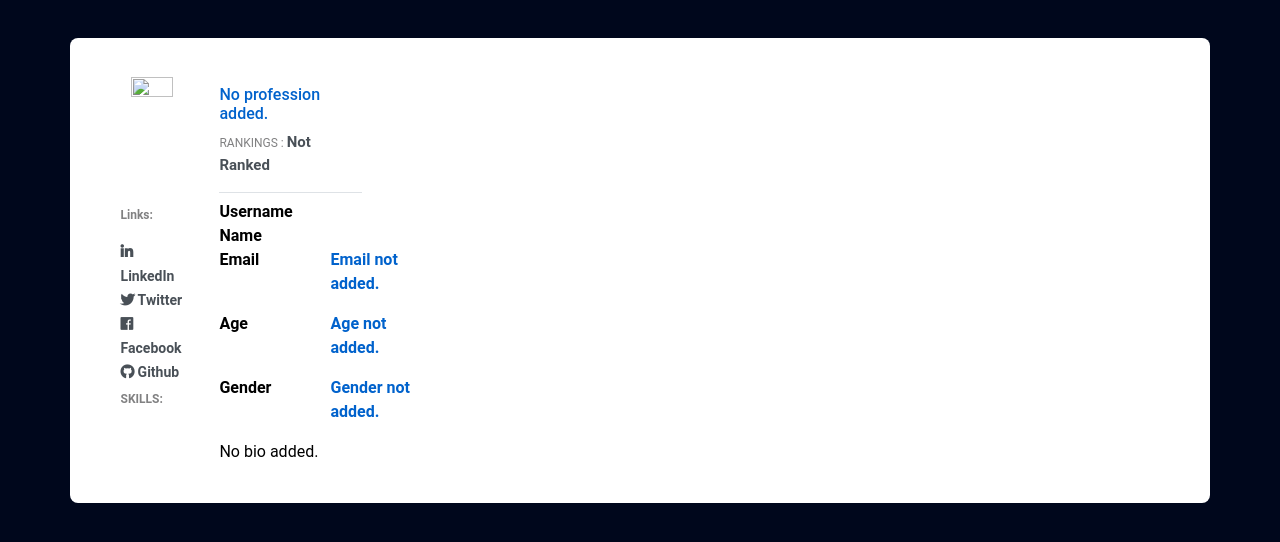
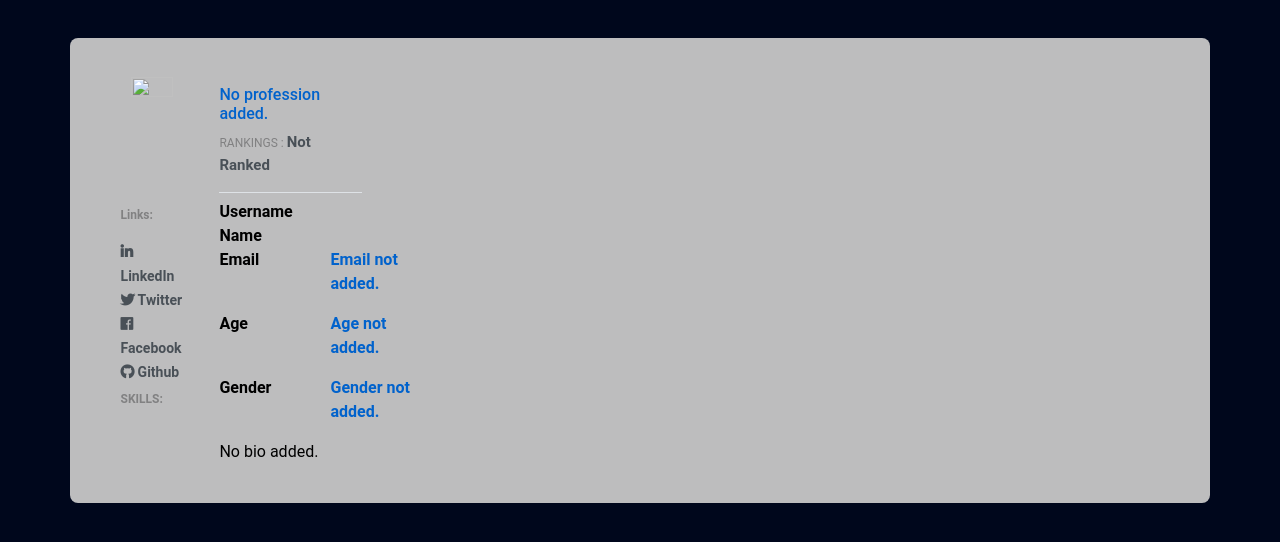
Before and after one commit to theanxiuser/ideasanjal, a Django app: template templates/home/profile.html in a window 1280 px wide. Shown: the part 56-598 px from the top of the page. Run offline with Django 4.2, Linux system fonts and the light colour scheme; the template is opened without the code that fills it, so the values that code supplies are empty; some libraries are stand-ins or nearby versions.

Commit message:
bg changed

```diff
--- a/static/css/profile.css
+++ b/static/css/profile.css
@@ -3,7 +3,7 @@
     margin-top: 3%;
     margin-bottom: 3%;
     border-radius: 0.5rem;
-    background: #fff;
+    background: #bdbdbe;
     color: black;
 }
 .profile-img{
```
